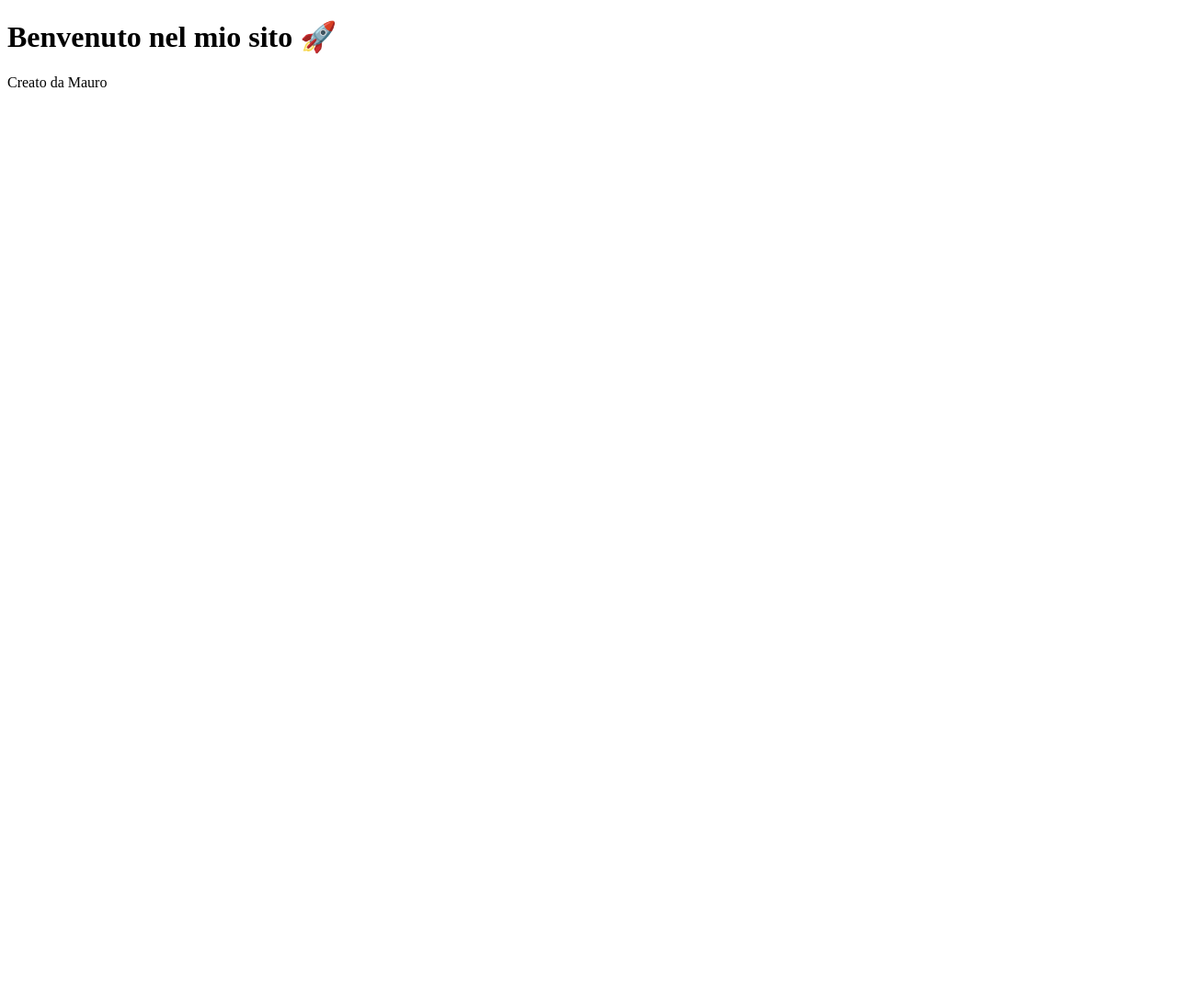
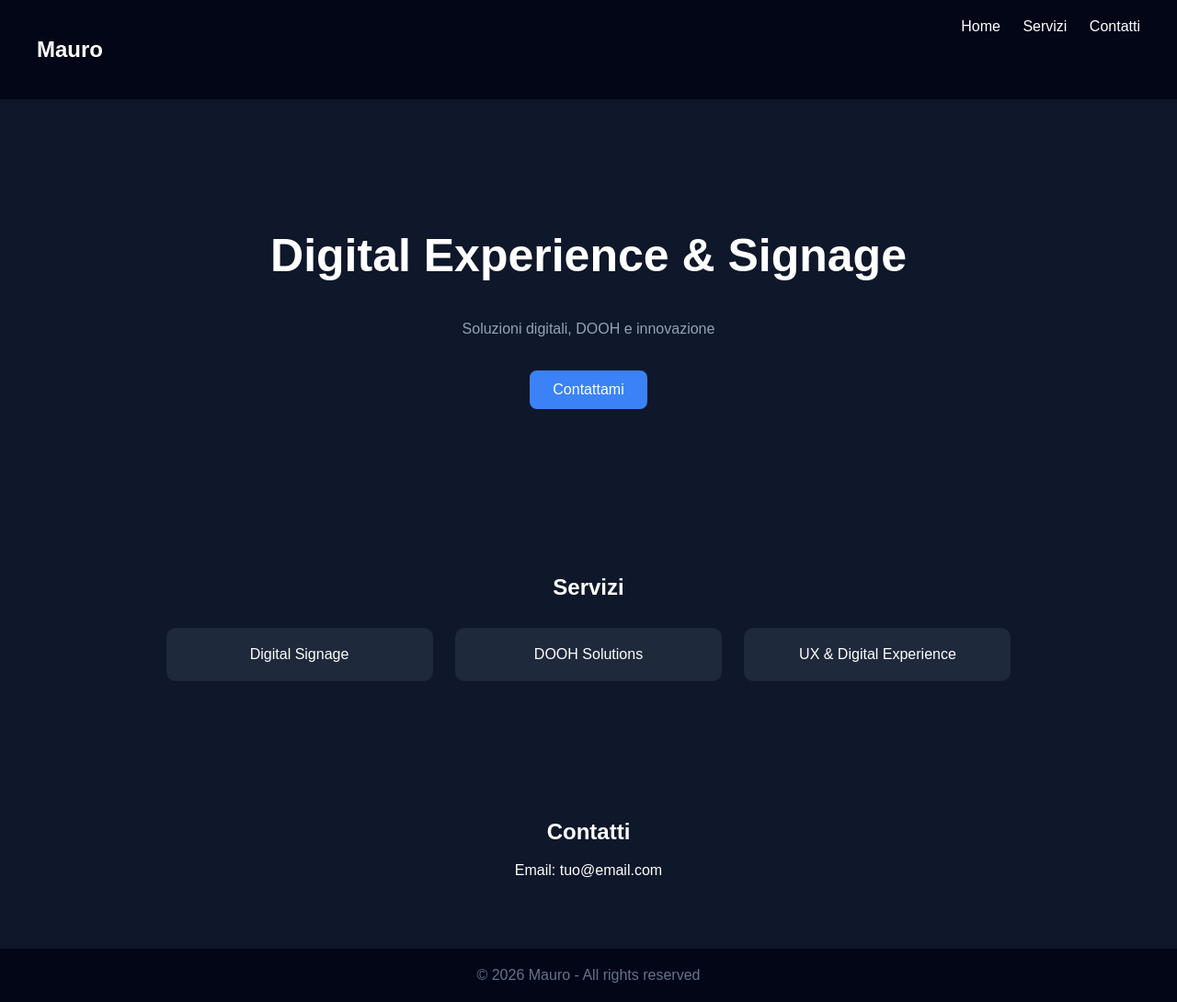
Before and after one commit to maurodattola-cpu/gabdat.github.io, a plain HTML site: page index.html in a window 1280 px wide. Shown: the whole page at 92% size. Before the commit the page ends 800 px from the top, so only its background shows below. Drawn offline with Linux system fonts and the light colour scheme.

Commit message:
Revamp index.html with new layout and content

```diff
--- a/index.html
+++ b/index.html
@@ -1,10 +1,109 @@
 <!DOCTYPE html>
-<html>
+<html lang="it">
 <head>
-  <title>Il mio sito</title>
+  <meta charset="UTF-8">
+  <title>Mauro | Digital Experience</title>
+  <meta name="viewport" content="width=device-width, initial-scale=1.0">
+
+  <style>
+    body {
+      margin: 0;
+      font-family: Arial, sans-serif;
+      background: #0f172a;
+      color: white;
+    }
+
+    header {
+      display: flex;
+      justify-content: space-between;
+      padding: 20px 40px;
+      background: #020617;
+    }
+
+    nav a {
+      color: white;
+      text-decoration: none;
+      margin-left: 20px;
+    }
+
+    .hero {
+      text-align: center;
+      padding: 100px 20px;
+    }
+
+    .hero h1 {
+      font-size: 50px;
+    }
+
+    .hero p {
+      color: #94a3b8;
+    }
+
+    .btn {
+      background: #3b82f6;
+      padding: 12px 25px;
+      border-radius: 8px;
+      text-decoration: none;
+      color: white;
+      display: inline-block;
+      margin-top: 20px;
+    }
+
+    .section {
+      padding: 60px 20px;
+      text-align: center;
+    }
+
+    .card {
+      background: #1e293b;
+      padding: 20px;
+      margin: 10px;
+      border-radius: 10px;
+      display: inline-block;
+      width: 250px;
+    }
+
+    footer {
+      text-align: center;
+      padding: 20px;
+      background: #020617;
+      color: #64748b;
+    }
+  </style>
 </head>
+
 <body>
-  <h1>Benvenuto nel mio sito 🚀</h1>
-  <p>Creato da Mauro</p>
+
+<header>
+  <h2>Mauro</h2>
+  <nav>
+    <a href="#">Home</a>
+    <a href="#servizi">Servizi</a>
+    <a href="#contatti">Contatti</a>
+  </nav>
+</header>
+
+<section class="hero">
+  <h1>Digital Experience & Signage</h1>
+  <p>Soluzioni digitali, DOOH e innovazione</p>
+  <a class="btn" href="#contatti">Contattami</a>
+</section>
+
+<section id="servizi" class="section">
+  <h2>Servizi</h2>
+  <div class="card">Digital Signage</div>
+  <div class="card">DOOH Solutions</div>
+  <div class="card">UX & Digital Experience</div>
+</section>
+
+<section id="contatti" class="section">
+  <h2>Contatti</h2>
+  <p>Email: tuo@email.com</p>
+</section>
+
+<footer>
+  © 2026 Mauro - All rights reserved
+</footer>
+
 </body>
 </html>
```
